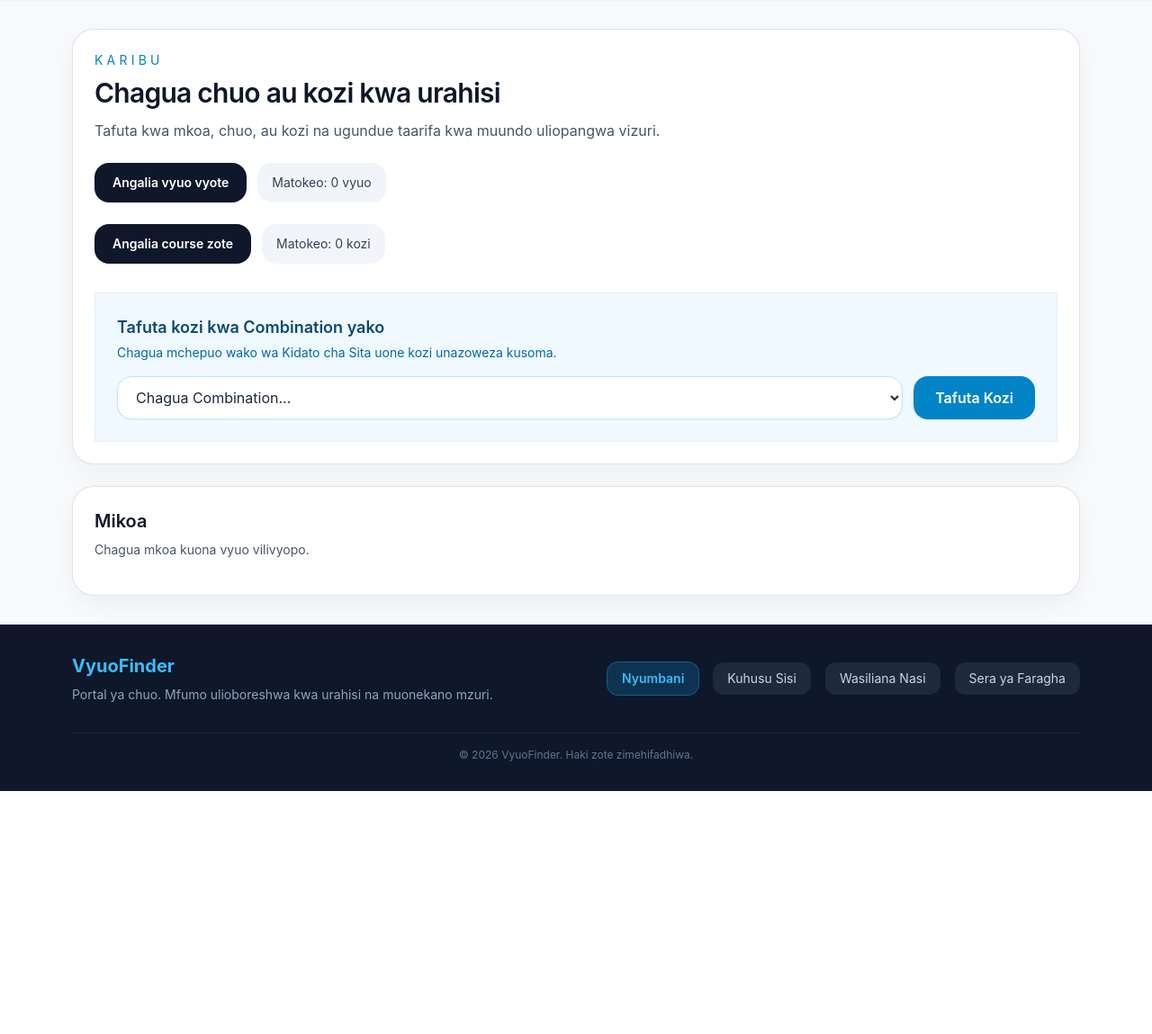
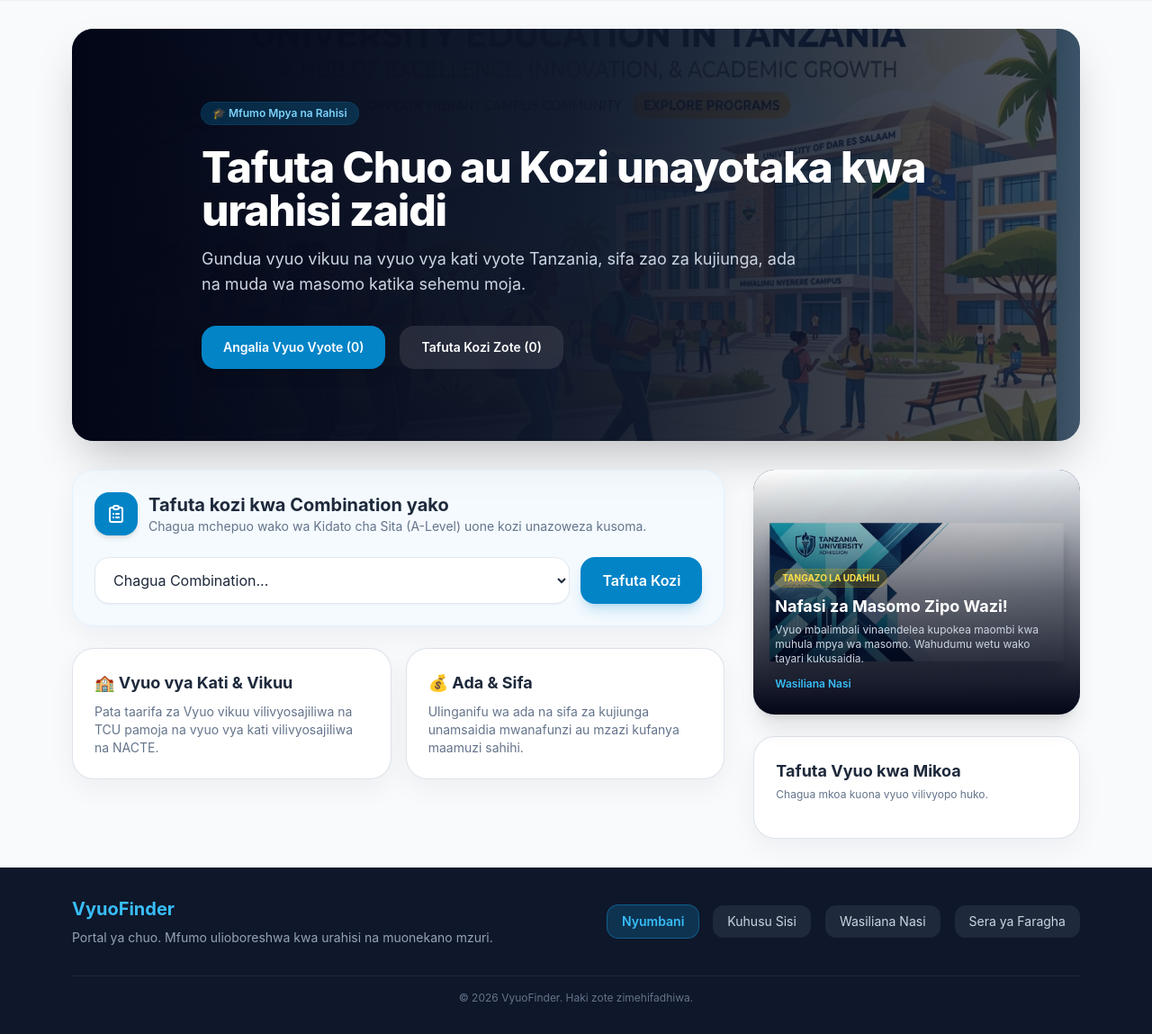
Before and after one commit to Nyisulya/vyuo, a Django app: page / in a window 1280 px wide. Shown: the part 97-1246 px from the top of the page at 90% size. Before the commit the page ends 976 px from the top, so only its background shows below. Run offline with Django 5.2, Linux system fonts and the light colour scheme; data that the repository does not hold is empty; some libraries are stand-ins or nearby versions.

Commit message:
Redesign homepage with hero banner, ad space and add favicon link

```diff
--- a/universitysite/templates/universitysite/base.html
+++ b/universitysite/templates/universitysite/base.html
@@ -1,3 +1,4 @@
+{% load static %}
 <!DOCTYPE html>
 <html lang="en">
   <head>
@@ -6,6 +7,8 @@
     <meta name="description" content="{% block meta_description %}Gundua vyuo na kozi mbalimbali Tanzania. Pata taarifa kamili kuhusu ada, sifa za kujiunga na programu zote za vyuo kikuu na vyuo vya kati.{% endblock %}" />
     <meta name="keywords" content="Vyuo Tanzania, Kozi, Vyuo Vikuu, Vyuo vya Kati, Sifa za kujiunga, Ada za vyuo, Universities in Tanzania, Courses, TCU, NACTE" />
     <meta name="robots" content="index, follow" />
+    <link rel="icon" type="image/png" href="{% static 'universitysite/images/favicon.png' %}" />
+    <link rel="apple-touch-icon" href="{% static 'universitysite/images/favicon.png' %}" />
     <title>
       {% block title %}
         University Portal
--- a/universitysite/templates/universitysite/home.html
+++ b/universitysite/templates/universitysite/home.html
@@ -1,41 +1,62 @@
 {% extends 'universitysite/base.html' %}
+{% load static %}
 
-{% block title %}Vyuo vya kati na vyuo vikuu vyote{% endblock %}
+{% block title %}Vyuo vya kati na vyuo vikuu vyote Tanzania - VyuoFinder{% endblock %}
 
 {% block content %}
-<div class="space-y-6">
-    <section class="card rounded-3xl p-6">
-        <div class="grid gap-6 xl:grid-cols-[1.75fr_1fr]">
-            <div class="space-y-6">
-                <div>
-                    <p class="text-sm uppercase tracking-[0.3em] text-sky-600">Karibu</p>
-                    <h1 class="mt-2 text-3xl font-semibold tracking-tight text-slate-900">Chagua chuo au kozi kwa
-                        urahisi</h1>
-                    <p class="mt-3 max-w-2xl text-slate-600">Tafuta kwa mkoa, chuo, au kozi na ugundue taarifa kwa
-                        muundo uliopangwa vizuri.</p>
+<div class="space-y-8">
+
+    <!-- Hero Section na Picha ya Background -->
+    <div class="relative overflow-hidden rounded-3xl bg-slate-900 text-white shadow-2xl">
+        <!-- Picha ya background yenye opacity ya chini -->
+        <div class="absolute inset-0 z-0">
+            <img src="{% static 'universitysite/images/hero_banner.png' %}" alt="Vyuo Tanzania" class="h-full w-full object-cover object-center opacity-30">
+            <div class="absolute inset-0 bg-gradient-to-r from-slate-950 via-slate-900/90 to-transparent"></div>
         </div>
-                <div class="flex flex-wrap gap-3">
+
+        <div class="relative z-10 mx-auto max-w-4xl px-6 py-16 sm:py-20 lg:px-8">
+            <span class="inline-flex items-center rounded-full bg-sky-500/20 px-3 py-1 text-xs font-semibold text-sky-300 ring-1 ring-sky-500/30">
+                🎓 Mfumo Mpya na Rahisi
+            </span>
+            <h1 class="mt-6 text-4xl font-extrabold tracking-tight sm:text-5xl">
+                Tafuta Chuo au Kozi unayotaka kwa urahisi zaidi
+            </h1>
+            <p class="mt-4 max-w-2xl text-lg text-slate-300">
+                Gundua vyuo vikuu na vyuo vya kati vyote Tanzania, sifa zao za kujiunga, ada na muda wa masomo katika sehemu moja.
+            </p>
+            <div class="mt-8 flex flex-wrap gap-4">
                 <a href="{% url 'universitysite:university_list' %}"
-                        class="inline-flex items-center justify-center rounded-2xl bg-slate-900 px-5 py-3 text-sm font-semibold text-white hover:bg-slate-800">Angalia vyuo vyote</a>
-                    <span
-                        class="inline-flex items-center rounded-2xl bg-slate-100 px-4 py-3 text-sm text-slate-700">Matokeo:
-                        {{ university.paginator.count }} vyuo</span>
+                    class="inline-flex items-center justify-center rounded-2xl bg-sky-600 px-6 py-3.5 text-sm font-semibold text-white shadow-lg hover:bg-sky-500 hover:shadow-sky-500/30 transition-all hover:-translate-y-0.5">
+                    Angalia Vyuo Vyote ({{ university.paginator.count }})
+                </a>
+                <a href="{% url 'universitysite:course_list' %}"
+                    class="inline-flex items-center justify-center rounded-2xl bg-white/10 px-6 py-3.5 text-sm font-semibold text-white backdrop-blur-md hover:bg-white/20 transition-all hover:-translate-y-0.5">
+                    Tafuta Kozi Zote ({{ course.paginator.count }})
+                </a>
             </div>
-                <div class="flex flex-wrap gap-3">
-                    <a href="{% url 'universitysite:course_list' %}"
-                        class="inline-flex items-center justify-center rounded-2xl bg-slate-900 px-5 py-3 text-sm font-semibold text-white hover:bg-slate-800">Angalia course zote</a>
-                    <span class="inline-flex items-center rounded-2xl bg-slate-100 px-4 py-3 text-sm text-slate-700">Matokeo:
-                        {{ course.paginator.count }} kozi</span>
         </div>
     </div>
 
+    <!-- Main Grid: Kushoto ni Tafuta kwa Combination, Kulia ni Matangazo & Mikoa -->
+    <div class="grid gap-8 lg:grid-cols-[2fr_1fr]">
+
+        <!-- Upande wa Kushoto: Tafuta kwa Mchepuo -->
+        <div class="space-y-6">
+            <div class="card rounded-3xl border border-sky-100 bg-sky-50/50 p-6 backdrop-blur-sm">
+                <div class="flex items-center gap-3">
+                    <div class="flex h-12 w-12 items-center justify-center rounded-2xl bg-sky-600 text-white shadow-md">
+                        <svg xmlns="http://www.w3.org/2000/svg" class="h-6 w-6" fill="none" viewBox="0 0 24 24" stroke="currentColor">
+                            <path stroke-linecap="round" stroke-linejoin="round" stroke-width="2" d="M9 5H7a2 2 0 00-2 2v12a2 2 0 002 2h10a2 2 0 002-2V7a2 2 0 00-2-2h-2M9 5a2 2 0 002 2h2a2 2 0 002-2M9 5a2 2 0 012-2h2a2 2 0 012 2m-3 7h3m-3 4h3m-6-4h.01M9 16h.01" />
+                        </svg>
+                    </div>
+                    <div>
+                        <h3 class="text-xl font-bold text-slate-800">Tafuta kozi kwa Combination yako</h3>
+                        <p class="text-sm text-slate-500">Chagua mchepuo wako wa Kidato cha Sita (A-Level) uone kozi unazoweza kusoma.</p>
+                    </div>
                 </div>
 
-        <div class="mt-8 rounded-2rem border border-sky-100 bg-sky-50 p-6">
-            <h3 class="text-lg font-semibold text-sky-900">Tafuta kozi kwa Combination yako</h3>
-            <p class="mt-1 text-sm text-sky-700">Chagua mchepuo wako wa Kidato cha Sita uone kozi unazoweza kusoma.</p>
-            <form action="{% url 'universitysite:course_list' %}" method="get" class="mt-4 flex flex-col sm:flex-row gap-3">
-                <select name="combination" required class="flex-1 rounded-2xl border border-sky-200 bg-white px-4 py-3 text-slate-800 shadow-sm outline-none focus:border-sky-500 focus:ring-1 focus:ring-sky-500">
+                <form action="{% url 'universitysite:course_list' %}" method="get" class="mt-6 flex flex-col sm:flex-row gap-3">
+                    <select name="combination" required class="flex-1 rounded-2xl border border-slate-200 bg-white px-4 py-3.5 text-slate-800 shadow-sm outline-none focus:border-sky-500 focus:ring-2 focus:ring-sky-500/25 transition">
                         <option value="">Chagua Combination...</option>
                         <option value="PCB">PCB (Physics, Chemistry, Biology)</option>
                         <option value="PCM">PCM (Physics, Chemistry, Mathematics)</option>
@@ -51,26 +72,64 @@
                         <option value="HGE">HGE (History, Geography, Economics)</option>
                         <option value="CBN">CBN (Chemistry, Biology, Nutrition)</option>
                     </select>
-                <button type="submit" class="rounded-2xl bg-sky-600 px-6 py-3 font-semibold text-white shadow-sm hover:bg-sky-700">
+                    <button type="submit" class="rounded-2xl bg-sky-600 px-6 py-3.5 font-semibold text-white shadow-lg shadow-sky-600/20 hover:bg-sky-700 hover:shadow-sky-700/30 transition hover:-translate-y-0.5">
                         Tafuta Kozi
                     </button>
                 </form>
             </div>
-    </section>
-    <section class="card rounded-3xl p-6">
-        <h2 class="text-xl font-semibold text-slate-900">Mikoa</h2>
-        <p class="mt-2 text-sm text-slate-600">Chagua mkoa kuona vyuo vilivyopo.</p>
-        <ul class="mt-4 space-y-2">
-            {% for region in region %}
-            <li>
-                <a href="{% url 'universitysite:vyuo' region.id %}"
-                    class="block rounded-2xl border border-slate-200 bg-slate-50 px-4 py-3 text-slate-800 hover:border-sky-400 hover:bg-sky-50">{{ region.name }}</a>
-            </li>
+
+            <!-- Quick Features -->
+            <div class="grid gap-4 sm:grid-cols-2">
+                <div class="card rounded-3xl p-6 hover:shadow-lg transition-all">
+                    <h4 class="font-bold text-slate-800 text-lg">🏫 Vyuo vya Kati & Vikuu</h4>
+                    <p class="text-sm text-slate-500 mt-2">Pata taarifa za Vyuo vikuu vilivyosajiliwa na TCU pamoja na vyuo vya kati vilivyosajiliwa na NACTE.</p>
+                </div>
+                <div class="card rounded-3xl p-6 hover:shadow-lg transition-all">
+                    <h4 class="font-bold text-slate-800 text-lg">💰 Ada & Sifa</h4>
+                    <p class="text-sm text-slate-500 mt-2">Ulinganifu wa ada na sifa za kujiunga unamsaidia mwanafunzi au mzazi kufanya maamuzi sahihi.</p>
+                </div>
+            </div>
+        </div>
+
+        <!-- Upande wa Kulia: Matangazo & Mikoa -->
+        <div class="space-y-6">
+
+            <!-- Tangazo Banner Premium -->
+            <div class="relative overflow-hidden rounded-3xl bg-sky-950 text-white shadow-xl aspect-[4/3] flex flex-col justify-end p-6 group">
+                <div class="absolute inset-0 z-0">
+                    <img src="{% static 'universitysite/images/ad_banner.png' %}" alt="Matangazo" class="h-full w-full object-cover transition-transform duration-500 group-hover:scale-105">
+                    <div class="absolute inset-0 bg-gradient-to-t from-slate-950 via-slate-950/60 to-transparent"></div>
+                </div>
+                <div class="relative z-10">
+                    <span class="inline-flex items-center rounded-full bg-yellow-500/20 px-2 py-0.5 text-[10px] font-bold text-yellow-300 ring-1 ring-yellow-500/30 mb-2">
+                        TANGAZO LA UDAHILI
+                    </span>
+                    <h4 class="text-lg font-bold">Nafasi za Masomo Zipo Wazi!</h4>
+                    <p class="text-xs text-slate-300 mt-1">
+                        Vyuo mbalimbali vinaendelea kupokea maombi kwa muhula mpya wa masomo. Wahudumu wetu wako tayari kukusaidia.
+                    </p>
+                    <a href="{% url 'universitysite:contact' %}" class="mt-3 inline-flex items-center gap-1 text-xs font-semibold text-sky-400 hover:text-sky-300 transition">
+                        Wasiliana Nasi <i class="fas fa-arrow-right text-[10px]"></i>
+                    </a>
+                </div>
+            </div>
+
+            <!-- Sehemu ya Mikoa -->
+            <div class="card rounded-3xl p-6">
+                <h3 class="text-lg font-bold text-slate-800">Tafuta Vyuo kwa Mikoa</h3>
+                <p class="text-xs text-slate-500 mt-1">Chagua mkoa kuona vyuo vilivyopo huko.</p>
+
+                <div class="mt-4 grid grid-cols-2 gap-2 max-h-60 overflow-y-auto pr-1">
+                    {% for reg in region %}
+                    <a href="{% url 'universitysite:vyuo' reg.id %}"
+                        class="rounded-xl border border-slate-100 bg-slate-50 px-3 py-2 text-center text-xs font-semibold text-slate-700 hover:border-sky-400 hover:bg-sky-50 hover:text-sky-700 transition">
+                        {{ reg.name }}
+                    </a>
                     {% endfor %}
-        </ul>
-    </section>
-
+                </div>
+            </div>
 
         </div>
-
+    </div>
+</div>
 {% endblock %}
```
Also changed, not shown: universitysite/static/universitysite/images/ad_banner.png (added), universitysite/static/universitysite/images/favicon.png (added), universitysite/static/universitysite/images/hero_banner.png (added), 2 other files. Lines whose indentation alone changed are shown as unchanged.
